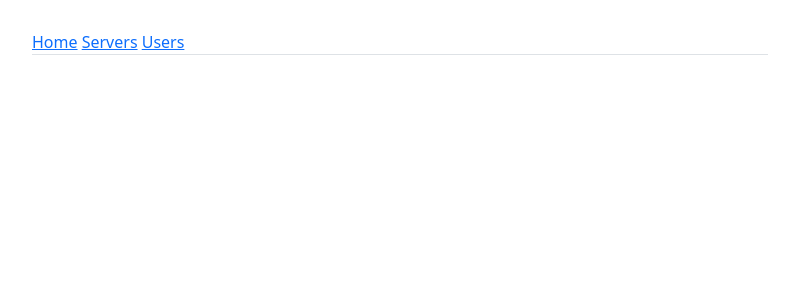
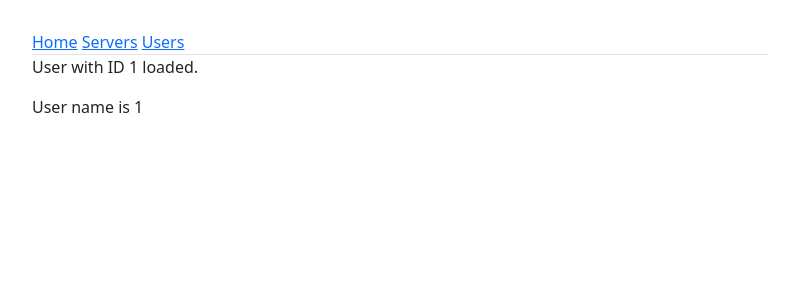
Before and after one commit to Shruti271099/Angular, an Angular app: page /users/1/1 in a window 1280 px wide. Before the commit this address led to /. Shown: the top 300 px of the page, without its empty margins (50-849 px from the left). Built offline with nearby package versions, Linux system fonts and the light colour scheme.

Commit message:
132-134-Routing

```diff
--- a/src/app/app.module.ts
+++ b/src/app/app.module.ts
@@ -14,7 +14,8 @@
 
 const appRoutes:Routes = [
   {path: '', component: HomeComponent},
-  {path: 'users', component: UserComponent},
+  {path: 'users', component: UsersComponent},
+  {path: 'users/:id/:name', component: UserComponent},
   {path: 'servers', component: ServersComponent}
 ];
 @NgModule({
--- a/src/app/home/home.component.html
+++ b/src/app/home/home.component.html
@@ -1,2 +1,3 @@
 <h4>Welcome to Server Manager 4.0</h4>
 <p>Manage your Servers and Users.</p>
+<button class="btn-primary" (click)="onLoadServer()">Load Servers</button>
--- a/src/app/home/home.component.ts
+++ b/src/app/home/home.component.ts
@@ -1,4 +1,5 @@
 import { Component, OnInit } from '@angular/core';
+import { Router } from '@angular/router';
 
 @Component({
   selector: 'app-home',
@@ -7,9 +8,12 @@
 })
 export class HomeComponent implements OnInit {
 
-  constructor() { }
+  constructor(private router:Router) { }
 
   ngOnInit() {
   }
+  onLoadServer(){
+   this.router.navigate(['/servers'])
+  }
 
 }
--- a/src/app/users/user/user.component.html
+++ b/src/app/users/user/user.component.html
@@ -1,2 +1,2 @@
-<p>User with ID _ID_ loaded.</p>
-<p>User name is _NAME_</p>
+<p>User with ID {{user.id}} loaded.</p>
+<p>User name is {{user.name}}</p>
--- a/src/app/users/user/user.component.ts
+++ b/src/app/users/user/user.component.ts
@@ -1,4 +1,5 @@
 import { Component, OnInit } from '@angular/core';
+import { ActivatedRoute } from '@angular/router';
 
 @Component({
   selector: 'app-user',
@@ -8,9 +9,13 @@
 export class UserComponent implements OnInit {
   user!: {id: number, name: string};
 
-  constructor() { }
+  constructor(private route:ActivatedRoute) { }
 
   ngOnInit() {
+    this.user ={
+    id: this.route.snapshot.params['id'],
+    name: this.route.snapshot.params['name']
+    }
   }
 
 }
```
